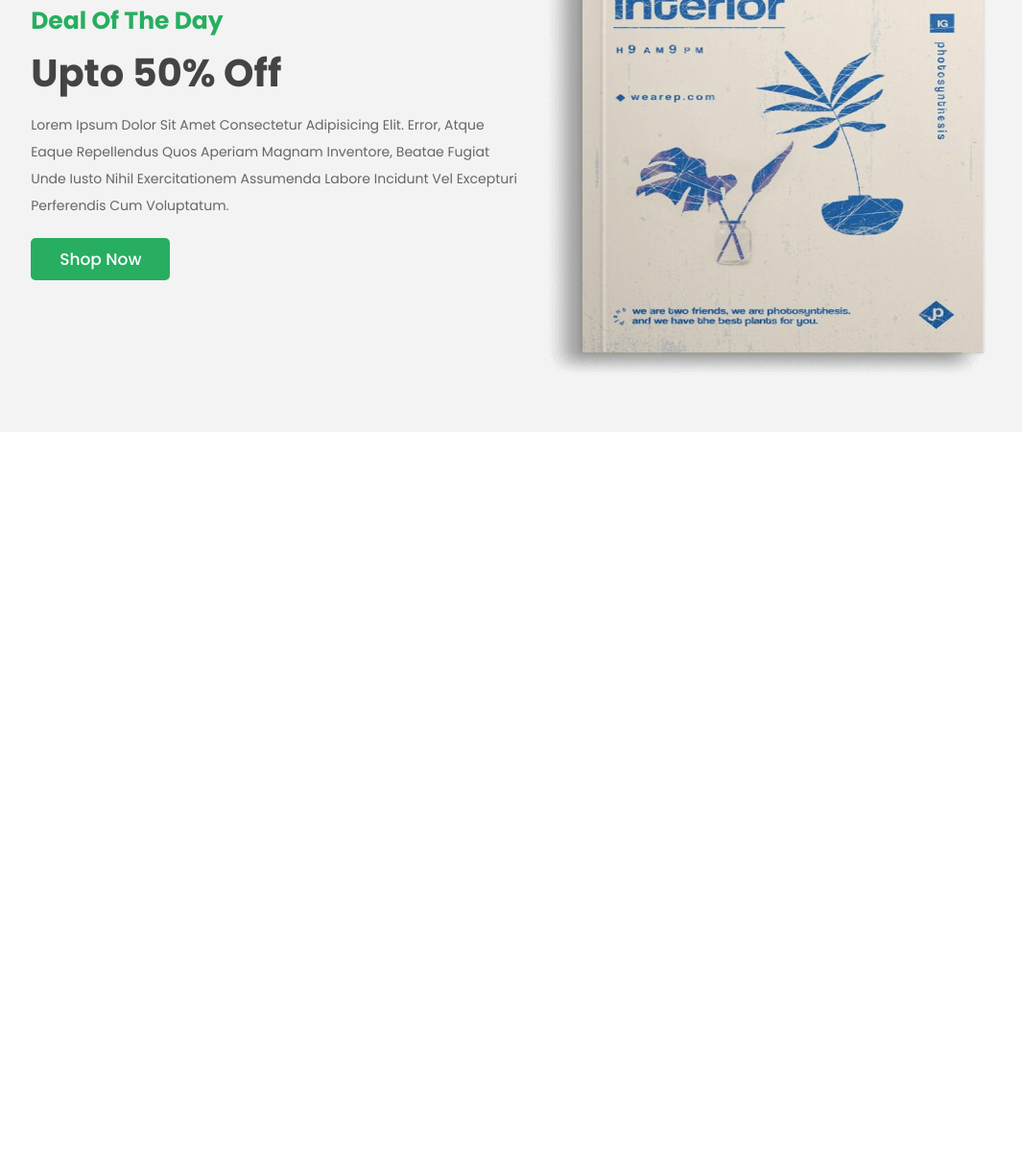
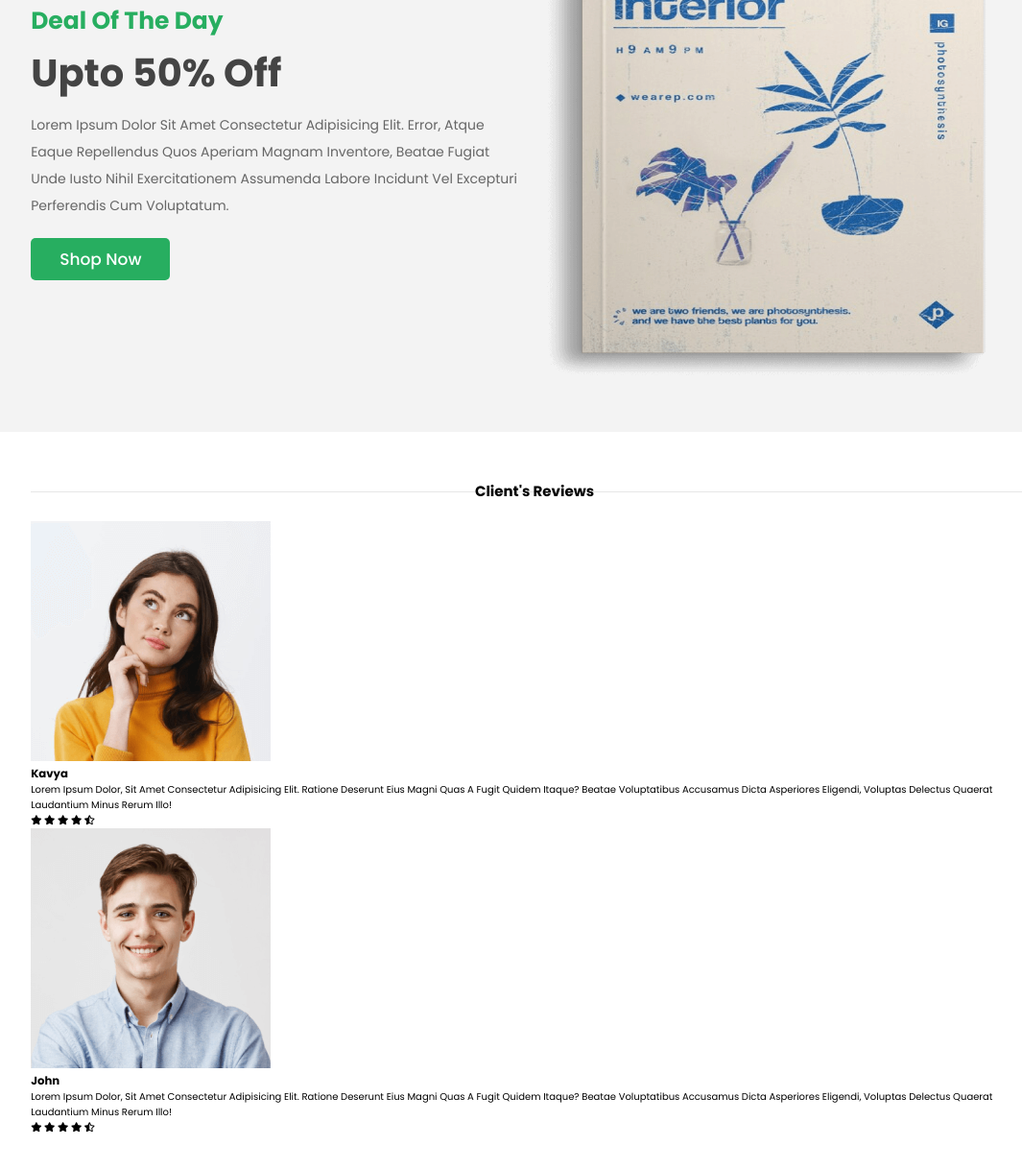
Before and after one commit to aroraadivya/Book-Store-E-commerce, a plain HTML site: page index.html in a window 1280 px wide. Shown: the part 2455-3673 px from the top of the page at 96% size, without its empty margins (83-1148 px from the left). Before the commit the page ends 2905 px from the top, so only its background shows below. Drawn offline with nearby package versions, Linux system fonts and the light colour scheme.

Commit message:
2 reviews

```diff
--- a/index.html
+++ b/index.html
@@ -517,6 +517,45 @@
 </section>
 <!-- deal section ends -->
 
+<!-- reviews section starts -->
+<section class="reviews" id="reviews">
+     <h1 class="heading">Client's Reviews</h1>
+     <div class="reviews-slider">
+          <div class="wrap">
+               <div class="box">
+                    <img src="image/pic1.png" alt="">
+                    <h3>Kavya</h3>
+                    <p>Lorem ipsum dolor, sit amet consectetur adipisicing elit. Ratione deserunt eius magni quas a fugit
+                         quidem itaque? Beatae voluptatibus accusamus dicta asperiores eligendi, voluptas delectus quaerat
+                         laudantium minus rerum illo!</p>
+                    <div class="stars">
+                         <i class="fas fa-star"></i>
+                         <i class="fas fa-star"></i>
+                         <i class="fas fa-star"></i>
+                         <i class="fas fa-star"></i>
+                         <i class="fas fa-star-half-alt"></i>
+                    </div>
+               </div>
+
+               <div class="box">
+                    <img src="image/pic2.png" alt="">
+                    <h3>john</h3>
+                    <p>Lorem ipsum dolor, sit amet consectetur adipisicing elit. Ratione deserunt eius magni quas a fugit
+                         quidem itaque? Beatae voluptatibus accusamus dicta asperiores eligendi, voluptas delectus quaerat
+                         laudantium minus rerum illo!</p>
+                    <div class="stars">
+                         <i class="fas fa-star"></i>
+                         <i class="fas fa-star"></i>
+                         <i class="fas fa-star"></i>
+                         <i class="fas fa-star"></i>
+                         <i class="fas fa-star-half-alt"></i>
+                    </div>
+               </div>
+          </div>
+     </div>
+</section>
+<!-- reviews section ends -->
+
 
 
 
```
Also changed, not shown: image/pic1.png (added), image/pic2.png (added).
